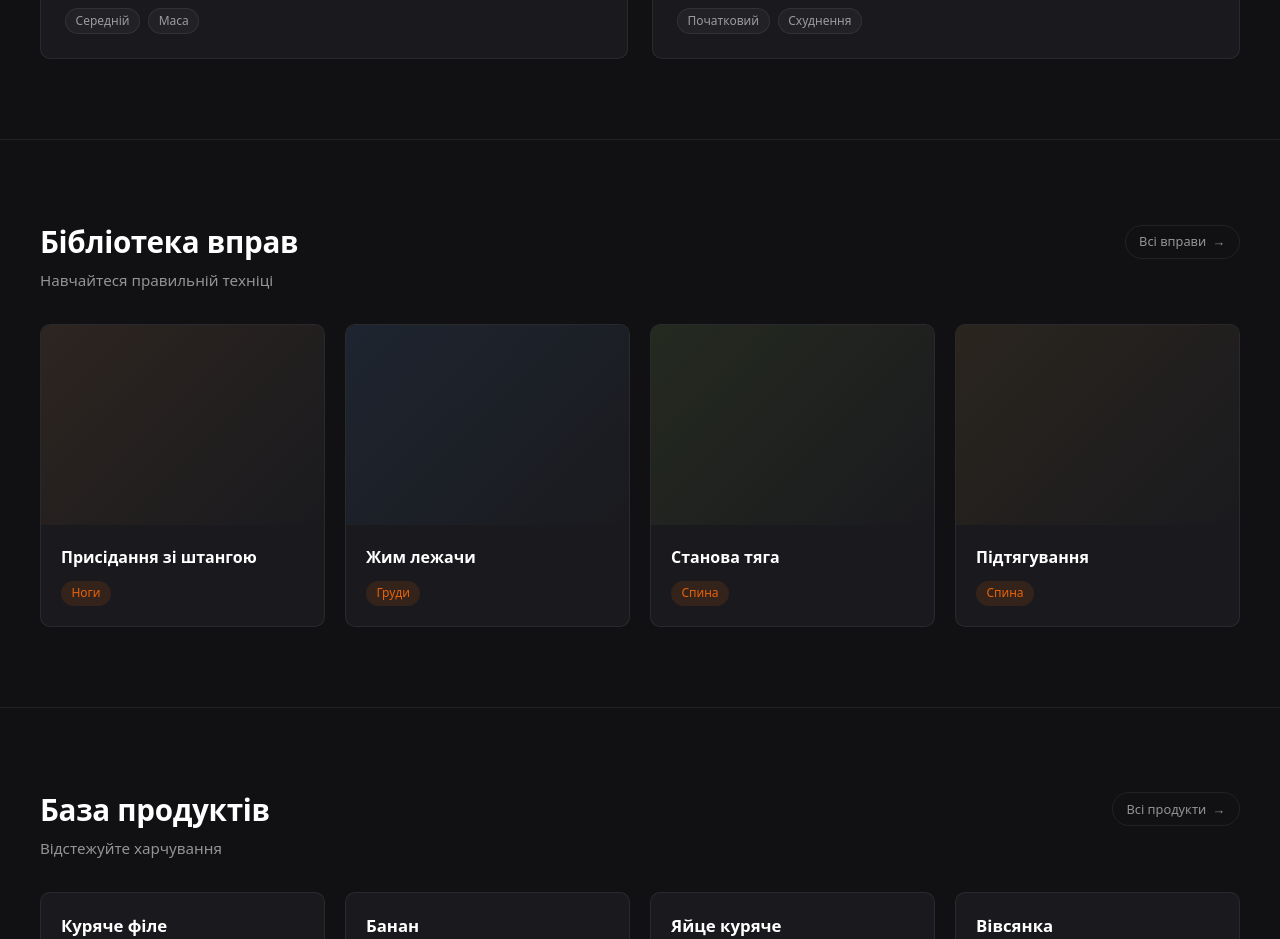
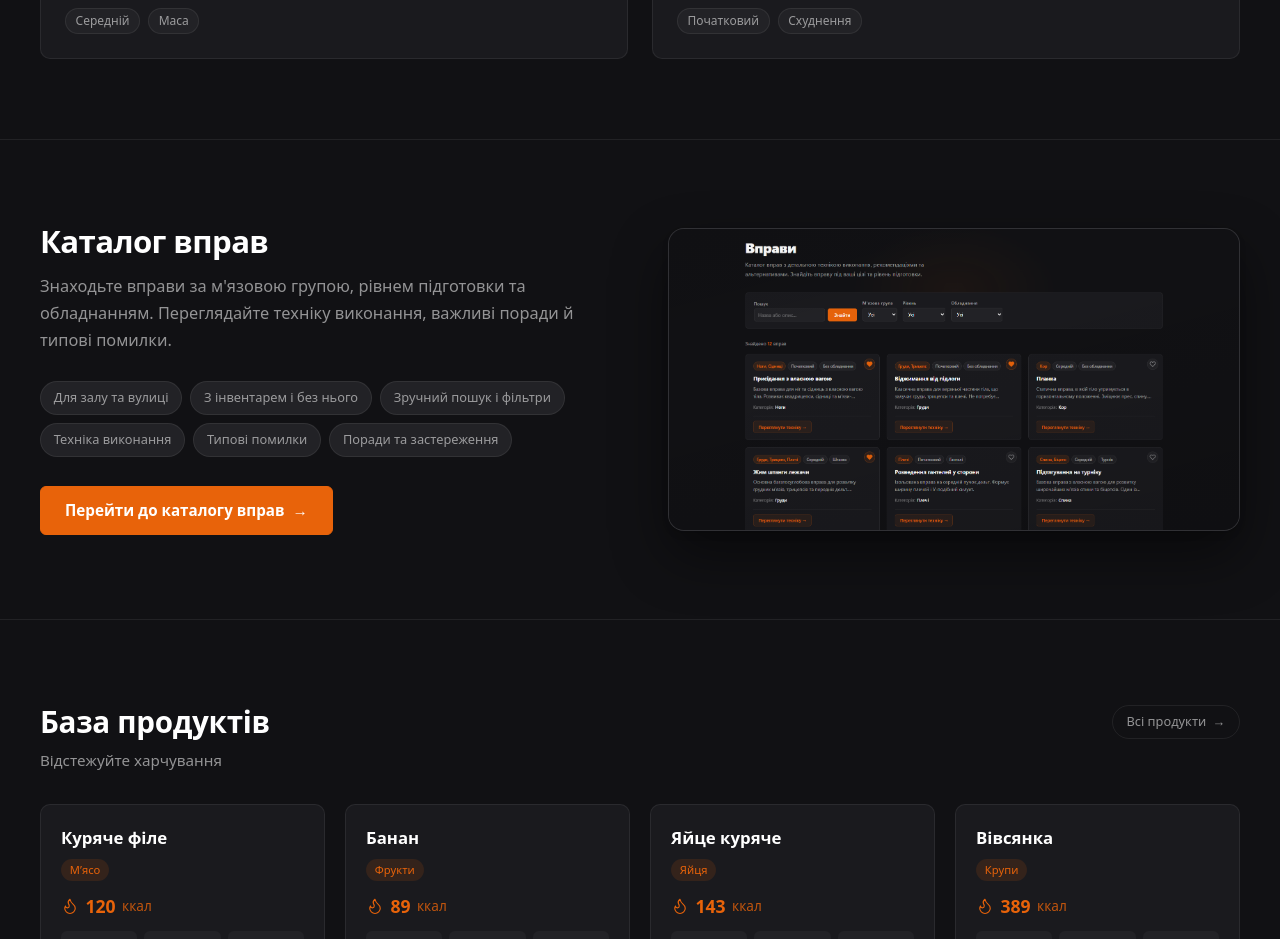
Before and after one commit to mishasamonov/MSportFit_demo, a React (Vite) app in the folder client/: page / in a window 1280 px wide. Shown: the part 1620-2559 px from the top of the page. Built offline with nearby package versions, Linux system fonts and the light colour scheme.

Commit message:
feat(stage-h): add exercise context chips to home catalog section

```diff
--- a/client/src/pages/Home.css
+++ b/client/src/pages/Home.css
@@ -75,6 +75,7 @@
 .home-section-link:hover span,
 .home-calcs__card:hover .home-calcs__card-link span,
 .home-hero__btn:hover span,
+.home-exercises__cta:hover span,
 .home-cta__btn:hover span {
   transform: translateX(3px);
 }
@@ -372,77 +373,153 @@
   border: 1px solid var(--color-border);
 }
 
-/* ── Exercises ── */
+/* ── Exercises (catalog feature block) ── */
 
 .home-exercises {
-  padding: 5rem 0;
+  padding: 5.25rem 0;
   border-top: 1px solid var(--color-border);
 }
 
-.home-exercises__grid {
+.home-exercises__layout {
   display: grid;
-  grid-template-columns: repeat(4, 1fr);
-  gap: 1.25rem;
+  grid-template-columns: minmax(0, 1fr) minmax(0, 1fr);
+  gap: 3.5rem;
+  align-items: center;
 }
 
-.home-exercises__card {
-  background: var(--color-surface);
+.home-exercises__content {
+  max-width: 34rem;
+}
+
+.home-exercises__title {
+  font-size: 1.95rem;
+  font-weight: 800;
+  margin: 0 0 0.85rem;
+  letter-spacing: -0.02em;
+  line-height: 1.15;
+}
+
+.home-exercises__lead {
+  font-size: 1.02rem;
+  line-height: 1.65;
+  color: var(--color-text-secondary);
+  margin: 0 0 1.65rem;
+}
+
+.home-exercises__chips {
+  display: flex;
+  flex-wrap: wrap;
+  gap: 0.5rem;
+  list-style: none;
+  margin: 0 0 1.85rem;
+  padding: 0;
+}
+
+.home-exercises__chip {
+  display: inline-flex;
+  align-items: center;
+  padding: 0.4rem 0.8rem;
+  font-size: 0.8rem;
+  font-weight: 500;
+  color: var(--color-text-secondary);
+  background: var(--color-surface-elevated);
   border: 1px solid var(--color-border);
-  border-radius: var(--radius-md);
-  overflow: hidden;
+  border-radius: 100px;
+}
+
+.home-exercises__cta {
+  display: inline-flex;
+  align-items: center;
+  gap: 0.5rem;
+  padding: 0.75rem 1.5rem;
+  font-size: 0.95rem;
+  font-weight: 600;
+  font-family: inherit;
+  text-decoration: none;
+  border-radius: var(--radius-sm);
+  background: var(--color-accent);
+  color: #fff;
+  border: 1px solid var(--color-accent);
+  transition:
+    background 0.2s,
+    border-color 0.2s,
+    transform 0.15s;
+}
+
+.home-exercises__cta:hover {
+  background: var(--color-accent-hover);
+  border-color: var(--color-accent-hover);
+  transform: translateY(-1px);
+}
+
+.home-exercises__cta span {
+  display: inline-block;
+  transition: transform 0.2s;
+}
+
+.home-exercises__preview {
+  min-width: 0;
+}
+
+.home-exercises__preview-link {
+  display: block;
   text-decoration: none;
   color: inherit;
+  border-radius: var(--radius-lg);
+  outline-offset: 4px;
   transition:
-    border-color 0.2s,
-    transform 0.2s,
-    box-shadow 0.2s;
+    transform 0.28s ease,
+    box-shadow 0.28s ease;
 }
 
-.home-exercises__card:hover {
-  border-color: rgba(232, 99, 10, 0.18);
-  transform: translateY(-3px);
-  box-shadow: 0 10px 28px rgba(0, 0, 0, 0.3);
+.home-exercises__preview-link:hover {
+  transform: translateY(-4px);
 }
 
-.home-exercises__media {
-  height: 200px;
-  background: linear-gradient(135deg, #2a2a30, var(--color-surface));
+.home-exercises__preview-link:focus-visible {
+  outline: 2px solid var(--color-accent);
 }
 
-.home-exercises__card:nth-child(1) .home-exercises__media {
-  background: linear-gradient(135deg, #2d2520, var(--color-surface));
+.home-exercises__preview-frame {
+  position: relative;
+  display: block;
+  overflow: hidden;
+  border-radius: var(--radius-lg);
+  border: 1px solid rgba(255, 255, 255, 0.1);
+  background: var(--color-surface);
+  box-shadow:
+    0 1px 0 rgba(255, 255, 255, 0.06) inset,
+    0 4px 6px rgba(0, 0, 0, 0.12),
+    0 24px 56px rgba(0, 0, 0, 0.45);
 }
 
-.home-exercises__card:nth-child(2) .home-exercises__media {
-  background: linear-gradient(135deg, #1e2530, var(--color-surface));
+.home-exercises__preview-link:hover .home-exercises__preview-frame {
+  box-shadow:
+    0 1px 0 rgba(255, 255, 255, 0.08) inset,
+    0 8px 16px rgba(0, 0, 0, 0.2),
+    0 32px 64px rgba(0, 0, 0, 0.5);
+  border-color: rgba(232, 99, 10, 0.22);
 }
 
-.home-exercises__card:nth-child(3) .home-exercises__media {
-  background: linear-gradient(135deg, #252a20, var(--color-surface));
+.home-exercises__preview-img {
+  display: block;
+  width: 100%;
+  height: auto;
+  vertical-align: middle;
+  object-fit: cover;
+  object-position: top center;
 }
 
-.home-exercises__card:nth-child(4) .home-exercises__media {
-  background: linear-gradient(135deg, #2a251e, var(--color-surface));
-}
-
-.home-exercises__body {
-  padding: 1.25rem;
-}
-
-.home-exercises__card-title {
-  font-size: 1rem;
-  font-weight: 600;
-  margin: 0 0 0.65rem;
-}
-
-.home-exercises__tag {
-  display: inline-block;
-  font-size: 0.75rem;
-  padding: 0.2rem 0.65rem;
-  border-radius: 100px;
-  background: rgba(232, 99, 10, 0.12);
-  color: var(--color-accent);
-  font-weight: 500;
+.home-exercises__preview-overlay {
+  position: absolute;
+  inset: 0;
+  pointer-events: none;
+  background: linear-gradient(
+    165deg,
+    rgba(0, 0, 0, 0.06) 0%,
+    transparent 35%,
+    rgba(0, 0, 0, 0.12) 100%
+  );
 }
 
 /* ── Products ── */
@@ -718,8 +795,13 @@
     grid-template-columns: repeat(2, 1fr);
   }
 
-  .home-exercises__grid {
-    grid-template-columns: repeat(2, 1fr);
+  .home-exercises__layout {
+    grid-template-columns: 1fr;
+    gap: 2.25rem;
+  }
+
+  .home-exercises__content {
+    max-width: none;
   }
 
   .home-products__grid {
@@ -756,7 +838,6 @@
 
   .home-advantages__grid,
   .home-programs__grid,
-  .home-exercises__grid,
   .home-products__grid {
     grid-template-columns: 1fr;
   }
@@ -776,4 +857,8 @@
   .home-cta__title {
     font-size: 1.5rem;
   }
+
+  .home-exercises__title {
+    font-size: 1.5rem;
+  }
 }
--- a/client/src/pages/Home.jsx
+++ b/client/src/pages/Home.jsx
@@ -9,6 +9,7 @@ import {
   IconFlame,
   IconMacros,
 } from '../components/HomeIcons';
+import exercisesCatalogPreview from '../assets/previews/exercises-catalog-preview.png';
 import './Home.css';
 
 const ADVANTAGES = [
@@ -55,11 +56,13 @@ const PROGRAMS_PREVIEW = [
   },
 ];
 
-const EXERCISES_PREVIEW = [
-  { title: 'Присідання зі штангою', muscleGroup: 'Ноги' },
-  { title: 'Жим лежачи', muscleGroup: 'Груди' },
-  { title: 'Станова тяга', muscleGroup: 'Спина' },
-  { title: 'Підтягування', muscleGroup: 'Спина' },
+const EXERCISES_BENEFIT_CHIPS = [
+  'Для залу та вулиці',
+  'З інвентарем і без нього',
+  'Зручний пошук і фільтри',
+  'Техніка виконання',
+  'Типові помилки',
+  'Поради та застереження',
 ];
 
 const PRODUCTS_PREVIEW = [
@@ -213,27 +216,47 @@ function Home() {
         </div>
       </section>
 
-      <section className="home-exercises">
+      <section className="home-exercises" aria-labelledby="home-exercises-heading">
         <div className="home-container">
-          <div className="home-section-header">
-            <div>
-              <h2 className="home-section-title">Бібліотека вправ</h2>
-              <p className="home-section-subtitle">Навчайтеся правильній техніці</p>
+          <div className="home-exercises__layout">
+            <div className="home-exercises__content">
+              <h2 className="home-exercises__title" id="home-exercises-heading">
+                Каталог вправ
+              </h2>
+              <p className="home-exercises__lead">
+                Знаходьте вправи за м&apos;язовою групою, рівнем підготовки та обладнанням.
+                Переглядайте техніку виконання, важливі поради й типові помилки.
+              </p>
+              <ul className="home-exercises__chips" aria-label="Переваги каталогу вправ">
+                {EXERCISES_BENEFIT_CHIPS.map((label) => (
+                  <li key={label} className="home-exercises__chip">
+                    {label}
+                  </li>
+                ))}
+              </ul>
+              <Link to="/exercises" className="home-exercises__cta">
+                Перейти до каталогу вправ <span aria-hidden="true">&rarr;</span>
+              </Link>
             </div>
-            <Link to="/exercises" className="home-section-link">
-              Всі вправи <span aria-hidden="true">&rarr;</span>
-            </Link>
-          </div>
-          <div className="home-exercises__grid">
-            {EXERCISES_PREVIEW.map((exercise) => (
-              <Link to="/exercises" className="home-exercises__card" key={exercise.title}>
-                <div className="home-exercises__media" />
-                <div className="home-exercises__body">
-                  <h3 className="home-exercises__card-title">{exercise.title}</h3>
-                  <span className="home-exercises__tag">{exercise.muscleGroup}</span>
-                </div>
+
+            <div className="home-exercises__preview">
+              <Link
+                to="/exercises"
+                className="home-exercises__preview-link"
+                aria-label="Відкрити каталог вправ — попередній перегляд інтерфейсу"
+              >
+                <span className="home-exercises__preview-frame">
+                  <img
+                    className="home-exercises__preview-img"
+                    src={exercisesCatalogPreview}
+                    alt="Сторінка каталогу вправ: пошук, фільтри та картки вправ"
+                    loading="lazy"
+                    decoding="async"
+                  />
+                  <span className="home-exercises__preview-overlay" aria-hidden="true" />
+                </span>
               </Link>
-            ))}
+            </div>
           </div>
         </div>
       </section>
```
Also changed, not shown: client/src/assets/previews/exercises-catalog-preview.png (added).
